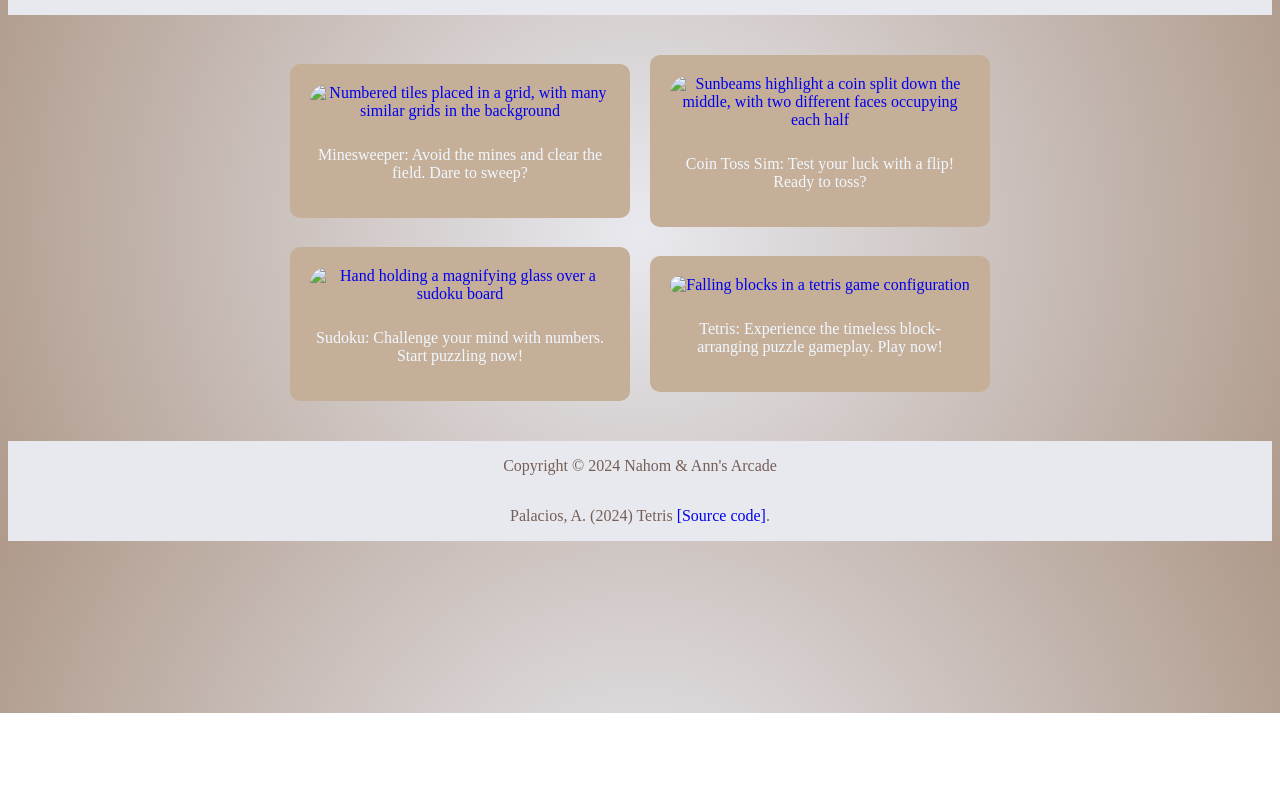
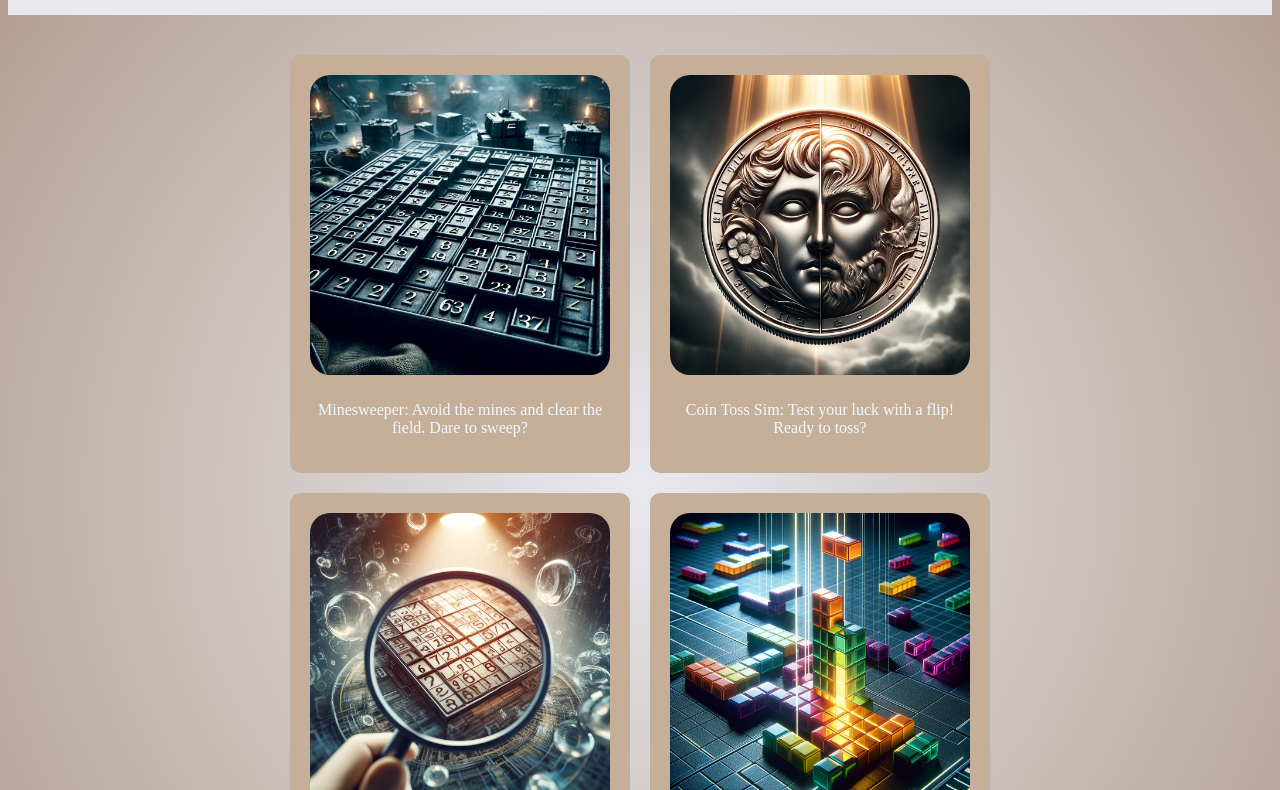
Before and after one commit to nayoseph/ECS162-CA2, a plain HTML site: page index.html in a window 1280 px wide. Shown: the part 87-877 px from the top of the page. Before the commit the page ends 800 px from the top, so only its background shows below. Drawn offline with Linux system fonts and the light colour scheme; the site is published under a folder, as on GitHub Pages, so addresses that start at the root find nothing.

Commit message:
update index.html
changed img path

```diff
--- a/index.html
+++ b/index.html
@@ -15,28 +15,28 @@
         <div class="games-container">
             <a href="dashboard/minesweeper/minesweeper.html">
                 <div class="game-container">
-                    <img class="game-img" src="/images/minesweeper.webp" title="Minesweeper" alt="Numbered tiles placed in a grid, with many similar grids in the background">
+                    <img class="game-img" src="./images/minesweeper.webp" title="Minesweeper" alt="Numbered tiles placed in a grid, with many similar grids in the background">
                     <p class="game-description">Minesweeper: Avoid the mines and clear the field. Dare to sweep?</p>
                 </div>
             </a>
 
             <a href="dashboard/coinToss/cointoss.html">
                 <div class="game-container">
-                    <img class="game-img" src="/images/coin-toss-image.webp" title="Coin Toss" alt="Sunbeams highlight a coin split down the middle, with two different faces occupying each half">
+                    <img class="game-img" src="./images/coin-toss-image.webp" title="Coin Toss" alt="Sunbeams highlight a coin split down the middle, with two different faces occupying each half">
                     <p class="game-description">Coin Toss Sim: Test your luck with a flip! Ready to toss?</p>
                 </div>
             </a>
 
             <a href="dashboard/sudoku/sudoku.html">
                 <div class="game-container">
-                    <img class="game-img" src="/images/sudoku-image.webp" title="Sudoku" alt="Hand holding a magnifying glass over a sudoku board">
+                    <img class="game-img" src="./images/sudoku-image.webp" title="Sudoku" alt="Hand holding a magnifying glass over a sudoku board">
                     <p class="game-description">Sudoku: Challenge your mind with numbers. Start puzzling now!</p>
                 </div>
             </a>
 
             <a href="dashboard/tetris/tetris.html">
                 <div class="game-container">
-                    <img class="game-img" src="/images/tetris.webp" title="Tetris" alt="Falling blocks in a tetris game configuration">
+                    <img class="game-img" src="./images/tetris.webp" title="Tetris" alt="Falling blocks in a tetris game configuration">
                     <p class="game-description">Tetris: Experience the timeless block-arranging puzzle gameplay. Play now!</p>
                 </div>
             </a>
```
